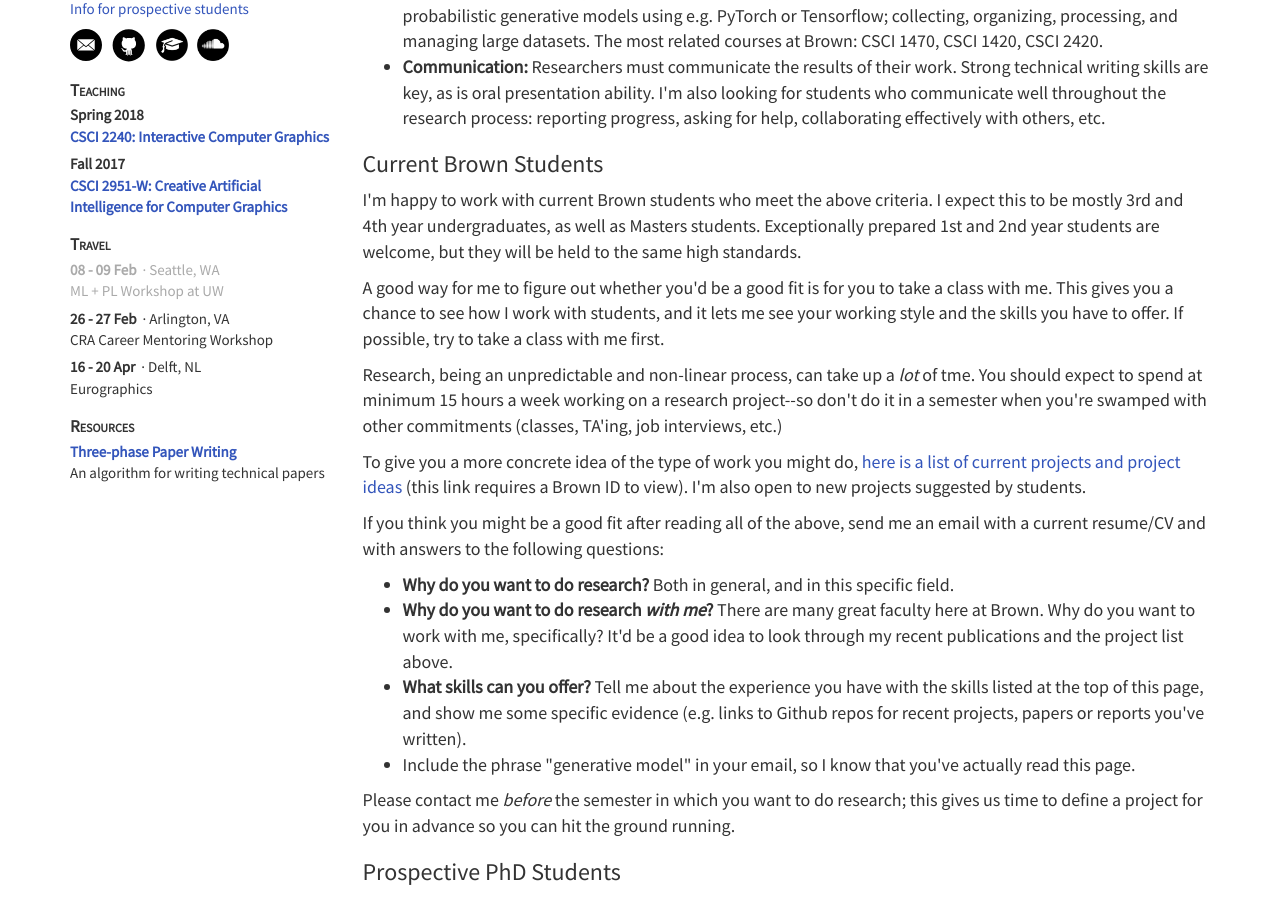
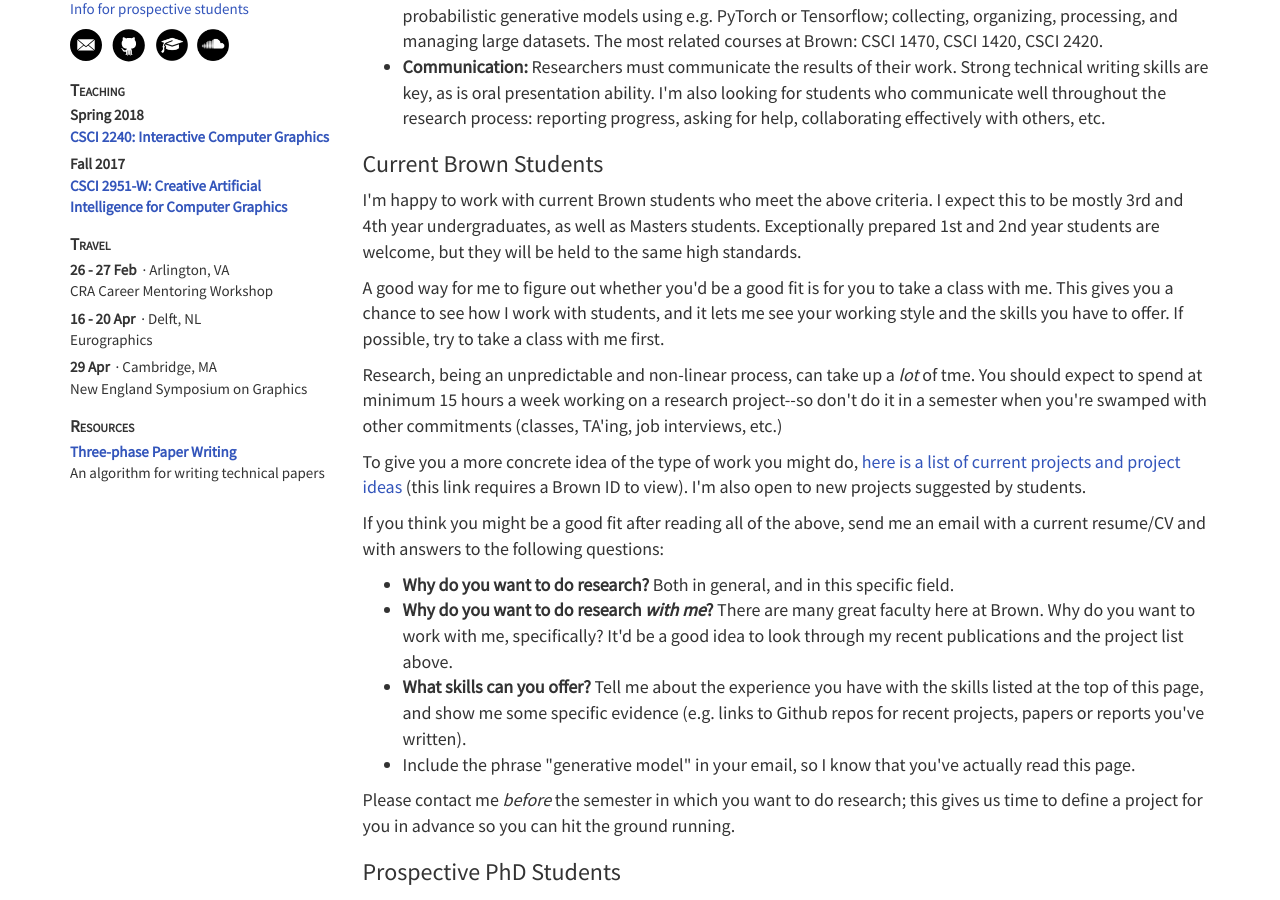
Before and after one commit to dritchie/dritchie.github.io, a Jekyll site: the page built from prospective_students.html, in a window 1280 px wide and 900 px high, scrolled down 563 px. Built offline with Jekyll 4.4.1, drawn with Linux system fonts in a browser that asks for light colours.

Commit message:
Add NESG to travel.

```diff
--- a/_data/travel.json
+++ b/_data/travel.json
@@ -77,5 +77,12 @@
 			"event": "Eurographics",
 			"location": "Delft, NL"
 		},
+
+		{
+			"startdate": "2018-04-29",
+			"enddate": "2018-04-29",
+			"event": "New England Symposium on Graphics",
+			"location": "Cambridge, MA"
+		},
 	]
 }
```
